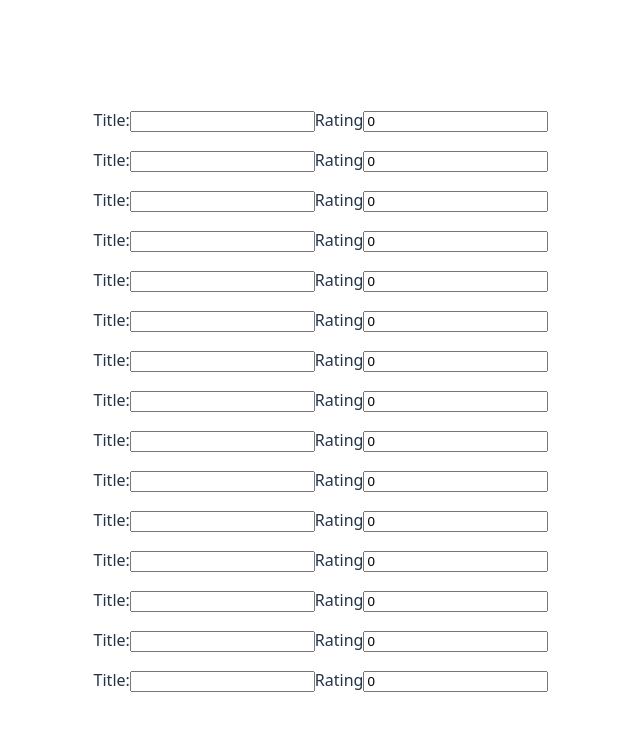
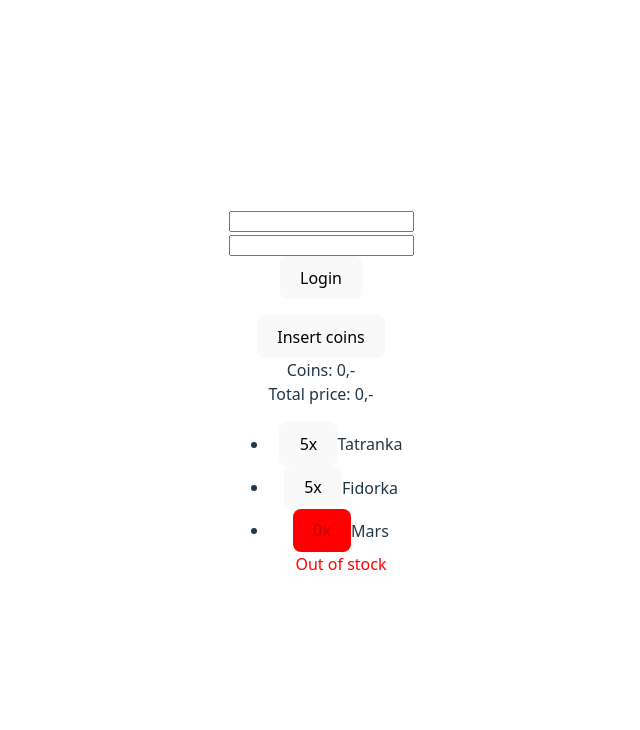
Before and after one commit to MartinNuc/react-course-feb-2026, a React (Vite) app: page / in a window 1280 px wide. Shown: the top 730 px of the page, without its empty margins (319-959 px from the left). Built offline with nearby package versions, Linux system fonts and the light colour scheme.

Commit message:
encapsulated context

```diff
--- a/src/App.tsx
+++ b/src/App.tsx
@@ -1,18 +1,15 @@
-import { AlbumVoting } from './AlbumVoting';
 import './App.css'
+import { UserContextProvider } from './UserContext';
 import { VendingAdministration } from './VendingAdministration';
 import { VendingMachine } from './VendingMachine';
 
 function App() {
-  return <>
-
-  <AlbumVoting />
-{/*
+  return <UserContextProvider>
     <VendingAdministration />
 
-    <VendingMachine /> */}
+    <VendingMachine />
 
-  </>
+  </UserContextProvider>
 }
 
 export default App
--- a/src/LoginForm.tsx
+++ b/src/LoginForm.tsx
@@ -1,5 +1,4 @@
-import { useContext } from "react";
-import { UserContext } from "./UserContext";
+import { useUserContext } from "./UserContext";
 import { ErrorMessage, Field, Form, Formik } from "formik";
 import * as yup from 'yup';
 import React from "react";
@@ -15,7 +14,7 @@ const schema = yup.object().shape({
 })
 
 export const LoginForm = React.memo(function LoginForm() {
-    const { login } = useContext(UserContext);
+    const { login } = useUserContext();
 
     return <Formik onSubmit={(values) => login(values.username, values.password)} validationSchema={schema} initialValues={initialValues}>
         <Form>
--- a/src/Machines.tsx
+++ b/src/Machines.tsx
@@ -1,6 +1,6 @@
 import axios from "axios";
-import { useContext, useEffect, useState } from "react"
-import { UserContext } from "./UserContext";
+import { useEffect, useState } from "react"
+import { useUserContext } from "./UserContext";
 
 type Machine = {
     id: string;
@@ -11,7 +11,7 @@ type MachinesResponse = Machine[];
 
 export const Machines = () => {
     const [machines, setMachines] = useState<Machine[]>([]);
-    const { token } = useContext(UserContext);
+    const { token } = useUserContext();
 
     useEffect(() => {
         if (token) {
--- /dev/null
+++ b/src/UserContext.tsx
@@ -0,0 +1,46 @@
+import axios from "axios";
+import React, { useContext, useState, type PropsWithChildren } from "react";
+
+type LoginResponse = {
+    token: string;
+}
+
+export type User = { username: string }
+
+export type UserContext = {
+  user: User | null,
+  token: string | null;
+  login: (username: string, password: string) => void;
+  logout: () => void;
+}
+
+const UserContext = React.createContext<UserContext>({} as unknown as UserContext);
+
+export function UserContextProvider({children}: PropsWithChildren) {
+      const [user, setUser] = useState<UserContext['user']>(null);
+      const [token, setToken] = useState<UserContext['token']>(null);
+
+      async function login(username: string, password: string) {
+          const payload = { username, password };
+          const response = await axios.post<LoginResponse>('https://simple-vending-api-demo.onrender.com/login', payload);
+          setToken(response.data.token);
+          setUser({ username });
+      }
+
+      function logout() {
+          throw new Error('Not implemented');
+      }
+
+      const userContext = {
+          user,
+          token,
+          login,
+          logout
+      }
+
+      return <UserContext.Provider value={userContext}>
+        {children}
+      </UserContext.Provider>
+}
+
+export const useUserContext = () => useContext(UserContext)
--- a/src/VendingAdministration.tsx
+++ b/src/VendingAdministration.tsx
@@ -1,39 +1,14 @@
-import React, { useState } from "react";
 import { LoginForm } from "./LoginForm"
 import { Machines } from "./Machines"
-import axios from "axios";
-import { UserContext } from "./UserContext";
-
-type LoginResponse = {
-    token: string;
-}
+import { useUserContext } from "./UserContext";
 
 export function VendingAdministration() {
-    const [user, setUser] = useState<UserContext['user']>(null);
-    const [token, setToken] = useState<UserContext['token']>(null);
-
-    async function login(username: string, password: string) {
-        const payload = { username, password };
-        const response = await axios.post<LoginResponse>('https://simple-vending-api-demo.onrender.com/login', payload);
-        setToken(response.data.token);
-        setUser({ username });
-    }
-
-    function logout() {
-        throw new Error('Not implemented');
-    }
-
-    const userContext = {
-        user,
-        token,
-        login,
-        logout
-    }
+    const { user } = useUserContext();
 
     return (
-        <UserContext.Provider value={userContext}>
+        <>
             {!user && <LoginForm />}
             <Machines />
-        </UserContext.Provider>
+        </>
     )
 }
```
Also changed, not shown: src/UserContext.ts (deleted, +0 -12 lines).
